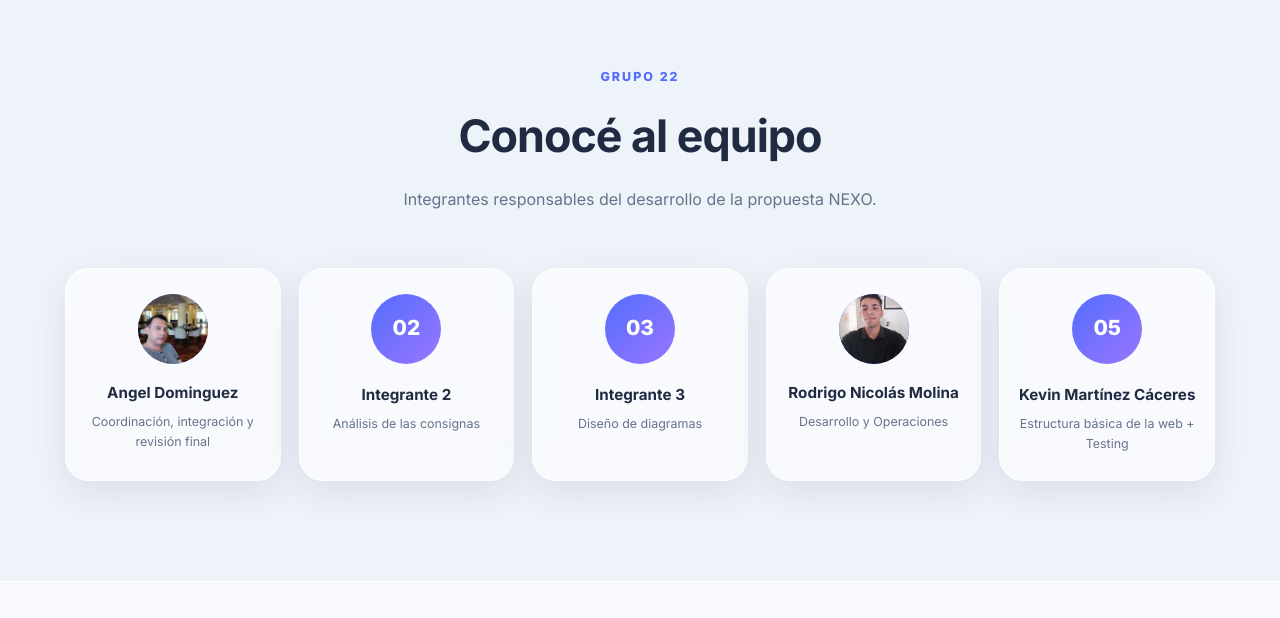
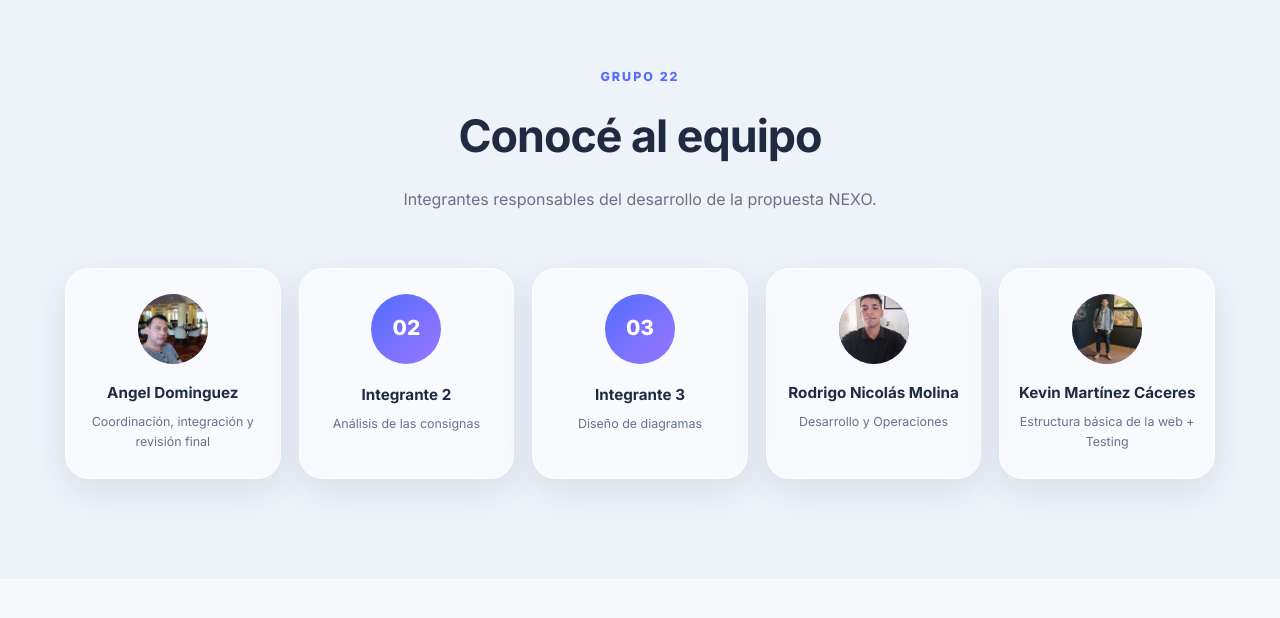
Before and after one commit to Lunreth/tp3-grupo22-desarrollo-web, a plain HTML site: page index.html in a window 1280 px wide. Shown: the part 4424-5042 px from the top of the page. Drawn offline with Linux system fonts and the light colour scheme.

Commit message:
Update index.html

```diff
--- a/index.html
+++ b/index.html
@@ -345,7 +345,9 @@
                     </article>
 
                     <article class="team-card glass">
-                        <div class="avatar-placeholder">05</div>
+                        <div class="avatar-container" style="width: 70px; height: 70px; border-radius: 50%; overflow: hidden; margin: 0 auto 1rem auto; display: flex; justify-content: center; align-items: center; background-color: #6366f1;">
+                            <img src="assets/img/kdmc.jpg" alt="Foto de Kevin Martínez Cáceres" style="width: 100%; height: 100%; object-fit: cover;">
+                        </div>
                         <h3>Kevin Martínez Cáceres</h3>
                         <p>Estructura básica de la web + Testing</p>
                     </article>
```
